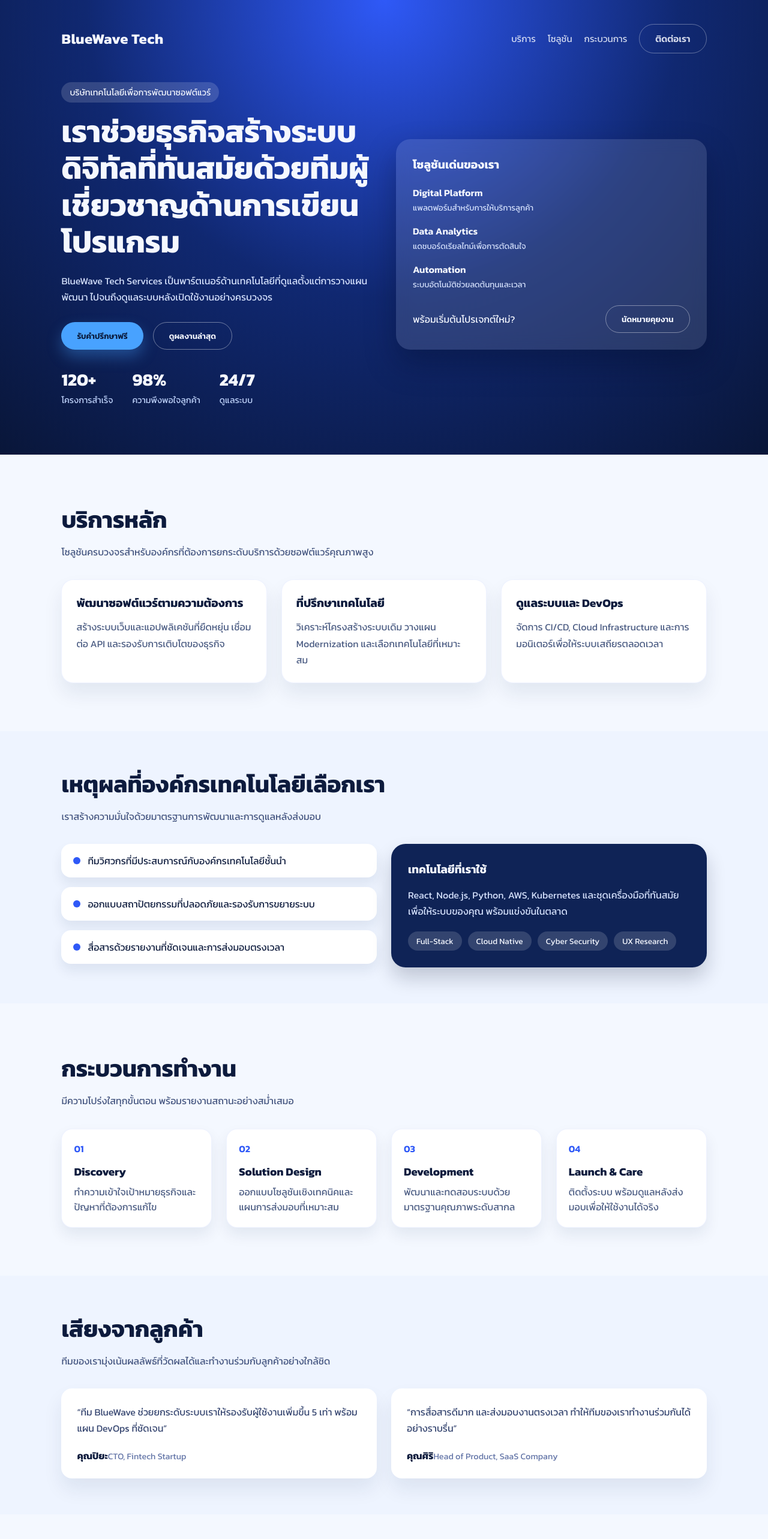
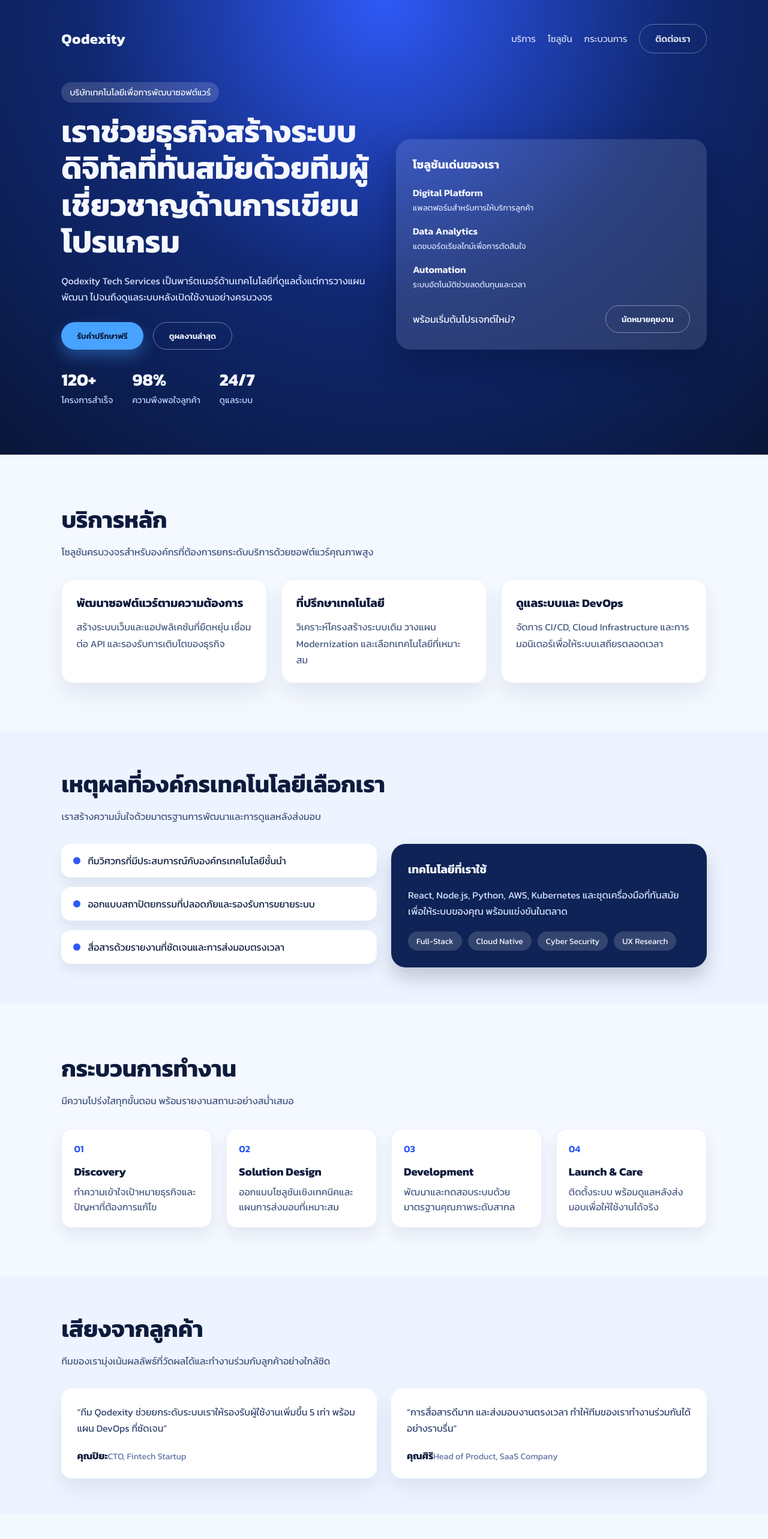
Before and after one commit to 107ygbd-blip/website1, a React (Vite) app: page / in a window 1280 px wide. Shown: the top 2566 px of the page at 60% size. Built offline with nearby package versions, Linux system fonts and the light colour scheme.

Commit message:
Rename company to Qodexity

```diff
--- a/index.html
+++ b/index.html
@@ -3,7 +3,7 @@
   <head>
     <meta charset="UTF-8" />
     <meta name="viewport" content="width=device-width, initial-scale=1.0" />
-    <title>BlueWave Tech Services</title>
+    <title>Qodexity Tech Services</title>
     <link rel="preconnect" href="https://fonts.googleapis.com" />
     <link rel="preconnect" href="https://fonts.gstatic.com" crossorigin />
     <link
--- a/package.json
+++ b/package.json
@@ -1,5 +1,5 @@
 {
-  "name": "bluewave-tech-services",
+  "name": "qodexity-tech-services",
   "private": true,
   "version": "0.0.0",
   "type": "module",
--- a/src/App.jsx
+++ b/src/App.jsx
@@ -50,7 +50,7 @@ const testimonials = [
     name: 'คุณปิยะ',
     role: 'CTO, Fintech Startup',
     quote:
-      'ทีม BlueWave ช่วยยกระดับระบบเราให้รองรับผู้ใช้งานเพิ่มขึ้น 5 เท่า พร้อมแผน DevOps ที่ชัดเจน'
+      'ทีม Qodexity ช่วยยกระดับระบบเราให้รองรับผู้ใช้งานเพิ่มขึ้น 5 เท่า พร้อมแผน DevOps ที่ชัดเจน'
   },
   {
     name: 'คุณศิริ',
@@ -65,7 +65,7 @@ const App = () => {
     <div className="app">
       <header className="hero">
         <nav className="nav">
-          <div className="logo">BlueWave Tech</div>
+          <div className="logo">Qodexity</div>
           <div className="nav-links">
             <a href="#services">บริการ</a>
             <a href="#solutions">โซลูชัน</a>
@@ -82,7 +82,7 @@ const App = () => {
               เราช่วยธุรกิจสร้างระบบดิจิทัลที่ทันสมัยด้วยทีมผู้เชี่ยวชาญด้านการเขียนโปรแกรม
             </h1>
             <p className="subtitle">
-              BlueWave Tech Services เป็นพาร์ตเนอร์ด้านเทคโนโลยีที่ดูแลตั้งแต่การวางแผน
+              Qodexity Tech Services เป็นพาร์ตเนอร์ด้านเทคโนโลยีที่ดูแลตั้งแต่การวางแผน
               พัฒนา ไปจนถึงดูแลระบบหลังเปิดใช้งานอย่างครบวงจร
             </p>
             <div className="hero-actions">
@@ -219,12 +219,12 @@ const App = () => {
 
       <footer className="footer">
         <div>
-          <h3>BlueWave Tech Services</h3>
+          <h3>Qodexity Tech Services</h3>
           <p>ยกระดับธุรกิจของคุณด้วยบริการด้านการเขียนโปรแกรมและโซลูชันดิจิทัล</p>
         </div>
         <div>
           <h4>ติดต่อ</h4>
-          <p>hello@bluewavetech.co</p>
+          <p>hello@qodexity.co</p>
           <p>02-123-4567</p>
         </div>
         <div>
```
